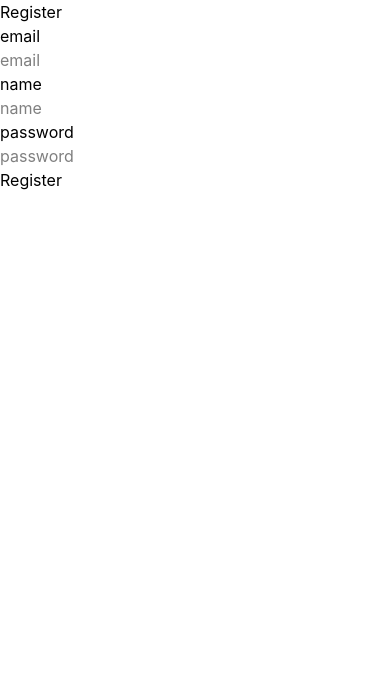
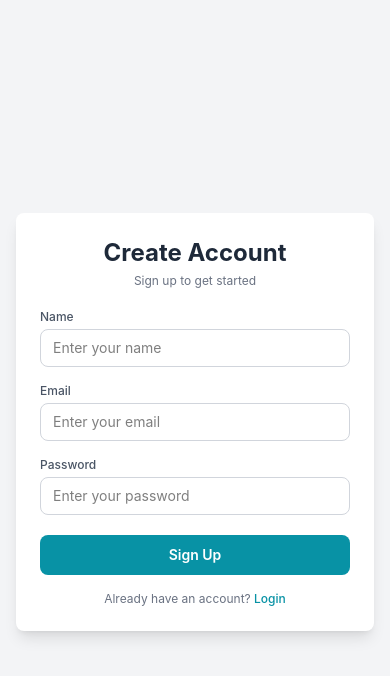
Before and after one commit to thanatP-Bz/frontend-financial-tracker, a React (Vite) app: page /register in a window 390 px wide. Shown: the top 676 px of the page. Built offline with nearby package versions, Linux system fonts and the light colour scheme.

Commit message:
completed responsive

```diff
--- a/src/components/SummaryCards.tsx
+++ b/src/components/SummaryCards.tsx
@@ -12,7 +12,7 @@ const SummaryCards = ({
   return (
     <div className="grid grid-cols-3 gap-4">
       {/* Income Card */}
-      <div className="bg-[#92ada4] rounded-lg p-4 shadow h-28 flex flex-col justify-between">
+      <div className="bg-[#84572f]/70 rounded-lg p-4 shadow h-28 flex flex-col justify-between">
         <p className="text-xs md:text-sm text-white">Total Income</p>
         <p className="text-lg md:text-2xl lg:text-3xl font-bold text-white">
           ${totalIncome.toFixed(2)}
@@ -20,7 +20,7 @@ const SummaryCards = ({
       </div>
 
       {/* Expenses Card */}
-      <div className="bg-[#f1a805]/40 rounded-lg p-4 shadow h-28 flex flex-col justify-between">
+      <div className="bg-[#f1a805]/70 rounded-lg p-4 shadow h-28 flex flex-col justify-between">
         <p className="text-xs md:text-sm text-gray-500">Total Expenses</p>
         <p className="text-lg md:text-2xl lg:text-3xl font-bold text-[#84572f]">
           ${totalExpenses.toFixed(2)}
--- a/src/components/layout/Layout.tsx
+++ b/src/components/layout/Layout.tsx
@@ -1,14 +1,20 @@
+import { useState } from "react";
 import { Outlet } from "react-router-dom";
 import Navbar from "./Navbar";
 import Sidebar from "./Sidebar";
 
 const Layout = () => {
+  const [mobileMenuOpen, setMobileMenuOpen] = useState(false);
+
   return (
     <div className="h-screen flex flex-col bg-gray-100">
-      <Navbar />
+      <Navbar onMenuClick={() => setMobileMenuOpen(!mobileMenuOpen)} />
 
-      <div className="flex flex-1 overflow-hidden">
-        <Sidebar />
+      <div className="flex flex-1 overflow-hidden lg:ml-0">
+        <Sidebar
+          isOpen={mobileMenuOpen}
+          onClose={() => setMobileMenuOpen(false)}
+        />
 
         <main className="flex-1 overflow-y-auto">
           <Outlet /> {/* This renders the child routes */}
--- a/src/components/layout/Navbar.tsx
+++ b/src/components/layout/Navbar.tsx
@@ -3,9 +3,13 @@ import { useMutation } from "@tanstack/react-query";
 import { toast } from "sonner";
 import { logout } from "../../api/authApi";
 import { useAuthStore } from "../../store/useAuthStore";
-import { LogOut } from "lucide-react";
+import { Menu } from "lucide-react";
 
-export default function Navbar() {
+interface NavbarProps {
+  onMenuClick?: () => void;
+}
+
+export default function Navbar({ onMenuClick }: NavbarProps) {
   const navigate = useNavigate();
   const { user, clearAuth } = useAuthStore();
 
@@ -21,17 +25,28 @@ export default function Navbar() {
   /* filter income */
 
   return (
-    <nav className="flex items-center justify-between px-8 py-5 bg-white">
+    <nav className="flex items-center justify-between px-4  md:px-8 py-5 bg-white">
       {/* Empty left side - or you can add breadcrumbs later */}
+      <button
+        onClick={onMenuClick}
+        className="lg:hidden p-2 rounded-lg bg-gray-100 cursor-pointer"
+        aria-label="Open menu"
+      >
+        <Menu size={20} />
+      </button>
+
+      {/* logo */}
       <div>
-        <h1 className="text-2xl font-bold text-gray-800">Financial Tracker</h1>
+        <h1 className="text-md md:text-xl lg:text-2xl font-bold text-gray-800">
+          Financial Tracker
+        </h1>
       </div>
 
       {/* Right side - User info + Logout */}
       <div className="flex items-center gap-4">
         {/* User Avatar + Name */}
         <div className="flex items-center gap-3 border-r border-gray-200 px-3">
-          <div className="w-10 h-10 rounded-full bg-[#06908f] flex items-center justify-center text-white font-semibold">
+          <div className="w-10 h-10 rounded-full bg-[#06908f] flex items-center justify-center text-white font-semibold ">
             {user?.name?.charAt(0).toUpperCase() || "U"}
           </div>
           <div className="hidden sm:block">
@@ -41,10 +56,7 @@ export default function Navbar() {
         </div>
 
         {/* Logout Button */}
-        <div className="flex items-center gap-x-4">
-          <div className="text-gray-500">
-            <LogOut />
-          </div>
+        <div className=" items-center gap-x-4 flex">
           <button
             onClick={() => logoutMutation.mutate()}
             className="px-3 py-2 text-sm font-medium text-white bg-[#e6748e] rounded-lg transition-colors cursor-pointer"
--- a/src/components/layout/Sidebar.tsx
+++ b/src/components/layout/Sidebar.tsx
@@ -1,7 +1,12 @@
-import { Home, Receipt, BarChart3, Settings } from "lucide-react";
-import { useLocation } from "react-router-dom";
+import { Home, Receipt, BarChart3, Settings, X } from "lucide-react";
+import { Link, useLocation } from "react-router-dom";
 
-const Sidebar = () => {
+interface SidebarProps {
+  isOpen?: boolean;
+  onClose?: () => void;
+}
+
+const Sidebar = ({ isOpen = false, onClose }: SidebarProps) => {
   const location = useLocation();
   const isActive = (path: string) => location.pathname === path;
 
@@ -11,36 +16,70 @@ const Sidebar = () => {
     { name: "Analytics", icon: BarChart3, path: "/analytics" },
     { name: "Settings", icon: Settings, path: "/settings" },
   ];
+
   return (
-    <div className="w-64 h-full bg-white flex flex-col justify-between">
-      {/* logo */}
+    <>
+      {/* Overlay - only on mobile when open */}
+      {isOpen && (
+        <div
+          className="fixed inset-0 bg-black/50 z-40 lg:hidden"
+          onClick={onClose}
+        />
+      )}
+
+      {/* Sidebar */}
+      <div
+        className={`
+        fixed lg:static
+        inset-y-0 left-0
+        z-50
+        w-64 h-screen
+        bg-white
+        flex flex-col
+        transform transition-transform duration-300
+        ${isOpen ? "translate-x-0" : "-translate-x-full lg:translate-x-0"}
+      `}
+      >
+        {/* Logo + Close Button */}
+        <div className="p-6 flex justify-end">
+          {/* Close button - only visible on mobile */}
+          <button
+            type="button"
+            onClick={onClose}
+            className="lg:hidden p-2 bg-gray-100 rounded-lg cursor-pointer"
+          >
+            <X size={20} />
+          </button>
+        </div>
 
         {/* Navigation Menu */}
-      <nav className="flex-1 p-4 mt-1">
-        <ul className="space-y-2">
+        <nav className="flex-1 p-3 md:p-4 mt-1">
+          <ul className="space-y-1.5 md:space-y-2">
             {menuItems.map((item) => (
               <li key={item.name}>
-              <a
-                href={item.path}
-                className={`flex items-center gap-3 px-4 py-3 rounded-lg transition-colors font-medium ${
+                <Link
+                  to={item.path}
+                  onClick={onClose}
+                  className={`flex items-center gap-2 md:gap-3 px-3 md:px-4 py-2 md:py-3 rounded-lg transition-colors text-sm md:text-base font-medium ${
                     isActive(item.path)
                       ? "bg-[#0892a5] text-white"
                       : "text-gray-600 hover:bg-gray-100"
                   }`}
                 >
-                <item.icon size={20} />
+                  <item.icon size={18} className="md:w-5 md:h-5" />
                   <span className="font-medium">{item.name}</span>
-              </a>
+                </Link>
               </li>
             ))}
           </ul>
         </nav>
+
+        {/* Bottom Section */}
         <div className="p-4 border-t border-gray-200">
           <p className="text-sm text-gray-500">v1.0.0</p>
         </div>
-
-      {/* Bottom Section (optional - could add user info here) */}
       </div>
+    </>
   );
 };
 
--- a/src/pages/LoginPage.tsx
+++ b/src/pages/LoginPage.tsx
@@ -44,33 +44,84 @@ export default function LoginPage() {
   };
 
   return (
+    <div className="min-h-screen flex items-center justify-center bg-gray-100 px-4">
+      <div className="w-full max-w-sm">
+        {/* Card */}
+        <div className="bg-white rounded-lg shadow-lg p-6 md:p-8">
+          {/* Header */}
+          <div className="text-center mb-6">
+            <h1 className="text-2xl font-bold text-gray-800 mb-1">
+              Welcome Back
+            </h1>
+            <p className="text-sm text-gray-500">Sign in to your account</p>
+          </div>
+
+          {/* Form */}
+          <form onSubmit={handleSubmit} className="space-y-4">
+            {/* Email */}
             <div>
-      <h1>Login</h1>
-      <form onSubmit={handleSubmit}>
-        <div>
-          <p>email</p>
+              <label
+                htmlFor="email"
+                className="block text-xs font-medium text-gray-600 mb-1"
+              >
+                Email
+              </label>
               <input
+                id="email"
                 type="email"
                 name="email"
-            placeholder="email"
+                placeholder="Enter your email"
                 value={formData.email}
                 onChange={handleChange}
+                className="w-full px-3 py-2 text-sm border border-gray-300 rounded-lg focus:ring-2 focus:ring-[#0892a5] focus:border-transparent outline-none transition-all"
+                required
               />
             </div>
+
+            {/* Password */}
             <div>
-          <p>password</p>
+              <label
+                htmlFor="password"
+                className="block text-xs font-medium text-gray-600 mb-1"
+              >
+                Password
+              </label>
               <input
+                id="password"
                 type="password"
                 name="password"
-            placeholder="password"
+                placeholder="Enter your password"
                 value={formData.password}
                 onChange={handleChange}
+                className="w-full px-3 py-2 text-sm border border-gray-300 rounded-lg focus:ring-2 focus:ring-[#0892a5] focus:border-transparent outline-none transition-all"
+                required
               />
             </div>
-        <button className="cursor-pointer">
-          {loginMutaion.isPending ? "logging in..." : "Login"}
+
+            {/* Submit Button */}
+            <button
+              type="submit"
+              disabled={loginMutaion.isPending}
+              className="w-full bg-[#0892a5] text-white text-sm font-semibold py-2.5 px-4 rounded-lg hover:bg-[#0a7a8c] disabled:bg-gray-400 disabled:cursor-not-allowed transition-colors cursor-pointer mt-2"
+            >
+              {loginMutaion.isPending ? "Logging in..." : "Login"}
             </button>
           </form>
+
+          {/* Footer */}
+          <div className="mt-4 text-center">
+            <p className="text-xs text-gray-500">
+              Don't have an account?{" "}
+              <a
+                href="/register"
+                className="text-[#0892a5] hover:text-[#0a7a8c] font-medium"
+              >
+                Sign up
+              </a>
+            </p>
+          </div>
+        </div>
+      </div>
     </div>
   );
 }
--- a/src/pages/RegisterPage.tsx
+++ b/src/pages/RegisterPage.tsx
@@ -59,43 +59,103 @@ export default function RegisterPage() {
   };
 
   return (
+    <div className="min-h-screen flex items-center justify-center bg-gray-100 px-4">
+      <div className="w-full max-w-sm">
+        <div className="bg-white rounded-lg shadow-lg p-6">
+          {/* Header */}
+          <div className="text-center mb-5">
+            <h1 className="text-2xl font-bold text-gray-800 mb-1">
+              Create Account
+            </h1>
+            <p className="text-xs text-gray-500">Sign up to get started</p>
+          </div>
+
+          {/* Form */}
+          <form onSubmit={handleSubmit} className="space-y-4">
+            {/* Name */}
             <div>
-      <h1>Register</h1>
-      <form onSubmit={handleSubmit}>
+              <label
+                htmlFor="name"
+                className="block text-xs font-medium text-gray-600 mb-1"
+              >
+                Name
+              </label>
+              <input
+                id="name"
+                type="text"
+                name="name"
+                placeholder="Enter your name"
+                value={formData.name}
+                onChange={handleChange}
+                className="w-full px-3 py-2 text-sm border border-gray-300 rounded-lg focus:ring-2 focus:ring-[#0892a5] focus:border-transparent outline-none transition-all"
+                required
+              />
+            </div>
+
+            {/* Email */}
             <div>
-          <p>email</p>
+              <label
+                htmlFor="email"
+                className="block text-xs font-medium text-gray-600 mb-1"
+              >
+                Email
+              </label>
               <input
+                id="email"
                 type="email"
                 name="email"
-            placeholder="email"
+                placeholder="Enter your email"
                 value={formData.email}
                 onChange={handleChange}
+                className="w-full px-3 py-2 text-sm border border-gray-300 rounded-lg focus:ring-2 focus:ring-[#0892a5] focus:border-transparent outline-none transition-all"
+                required
               />
             </div>
+
+            {/* Password */}
             <div>
-          <p>name</p>
+              <label
+                htmlFor="password"
+                className="block text-xs font-medium text-gray-600 mb-1"
+              >
+                Password
+              </label>
               <input
-            type="text"
-            name="name"
-            placeholder="name"
-            value={formData.name}
+                id="password"
+                type="password"
+                name="password"
+                placeholder="Enter your password"
+                value={formData.password}
                 onChange={handleChange}
+                className="w-full px-3 py-2 text-sm border border-gray-300 rounded-lg focus:ring-2 focus:ring-[#0892a5] focus:border-transparent outline-none transition-all"
+                required
               />
             </div>
-        <div>
-          <p>password</p>
-          <input
-            type="password"
-            name="password"
-            placeholder="password"
-            value={formData.password}
-            onChange={handleChange}
-          />
-        </div>
-        <button type="submit" className="cursor-pointer">
-          {registerMutation.isPending ? "Registering..." : "Register"}
+
+            {/* Button */}
+            <button
+              type="submit"
+              disabled={registerMutation.isPending}
+              className="w-full bg-[#0892a5] text-white text-sm font-semibold py-2.5 rounded-lg hover:bg-[#0a7a8c] disabled:bg-gray-400 disabled:cursor-not-allowed transition-colors cursor-pointer mt-1"
+            >
+              {registerMutation.isPending ? "Creating account..." : "Sign Up"}
             </button>
           </form>
+
+          {/* Footer */}
+          <div className="mt-4 text-center">
+            <p className="text-xs text-gray-500">
+              Already have an account?{" "}
+              <a
+                href="/login"
+                className="text-[#0892a5] hover:text-[#0a7a8c] font-medium"
+              >
+                Login
+              </a>
+            </p>
+          </div>
+        </div>
+      </div>
     </div>
   );
 }
--- a/src/pages/TransactionsPage.tsx
+++ b/src/pages/TransactionsPage.tsx
@@ -113,22 +113,20 @@ const TransactionsPage = () => {
               </div>
             ) : (
               /* transaction lists */
-              <ul className="space-y-2 m-4">
+              <ul className="space-y-3 m-4">
                 {filteredTransactions?.map((transaction) => (
                   <li key={transaction._id}>
                     <div
-                      className={`flex items-center justify-between rounded-lg p-3 text-base ${
+                      className={`flex items-center justify-between rounded-lg p-3 ${
                         transaction.type === "income"
                           ? "bg-[#92ada4]/50"
                           : "bg-[#edd5c0]"
                       }`}
                     >
                       {/* Left side - icon and details */}
-                      <div className="flex items-center gap-3">
+                      <div className="flex items-center gap-3 min-w-0 flex-1">
                         {/* Category icon */}
-                        <div
-                          className={`w-10 h-10 rounded-full flex items-center justify-center text-lg bg-white`}
-                        >
+                        <div className="w-9 h-9 md:w-10 md:h-10 rounded-full flex items-center justify-center text-base md:text-lg bg-white shrink-0">
                           {transaction.category === "Food" && "🍔"}
                           {transaction.category === "Transport" && "🚗"}
                           {transaction.category === "Housing" && "🏠"}
@@ -138,8 +136,8 @@ const TransactionsPage = () => {
                         </div>
 
                         {/* Details */}
-                        <div>
-                          <p className="font-medium text-small text-gray-800">
+                        <div className="min-w-0 flex-1">
+                          <p className="font-medium text-sm md:text-base text-gray-800 truncate">
                             {transaction.description || transaction.category}
                           </p>
                           <p className="text-xs text-gray-500">
@@ -149,9 +147,9 @@ const TransactionsPage = () => {
                       </div>
 
                       {/* Right side - amount and actions */}
-                      <div className="flex items-center gap-3">
+                      <div className="flex items-center gap-2 md:gap-3 shrink-0">
                         <p
-                          className={`font-bold text-base ${
+                          className={`font-bold text-sm md:text-base ${
                             transaction.type === "income"
                               ? "text-[#84572f]"
                               : "text-white"
@@ -162,20 +160,20 @@ const TransactionsPage = () => {
                         </p>
 
                         {/* Actions */}
-                        <div className="flex gap-1">
+                        <div className="flex gap-0.5 md:gap-1">
                           <button
                             aria-label="Edit transaction"
-                            className="p-2 text-gray-400 hover:text-[#004D3A] hover:bg-gray-100 rounded-lg transition-colors cursor-pointer"
+                            className="p-1.5 md:p-2 text-gray-400 hover:text-[#004D3A] hover:bg-gray-100 rounded-lg transition-colors cursor-pointer"
                             onClick={() => setEditingTransaction(transaction)}
                           >
-                            <SquarePen />
+                            <SquarePen size={18} className="md:w-6 md:h-6" />
                           </button>
                           <button
                             aria-label="Delete transaction"
-                            className="p-2 text-gray-400 hover:text-[#d64a17] hover:bg-gray-100 rounded-lg transition-colors cursor-pointer"
+                            className="p-1.5 md:p-2 text-gray-400 hover:text-[#d64a17] hover:bg-gray-100 rounded-lg transition-colors cursor-pointer"
                             onClick={() => handleDelete(transaction._id)}
                           >
-                            <Trash2 />
+                            <Trash2 size={18} className="md:w-6 md:h-6" />
                           </button>
                         </div>
                       </div>
```
Lines whose indentation alone changed are shown as unchanged.
